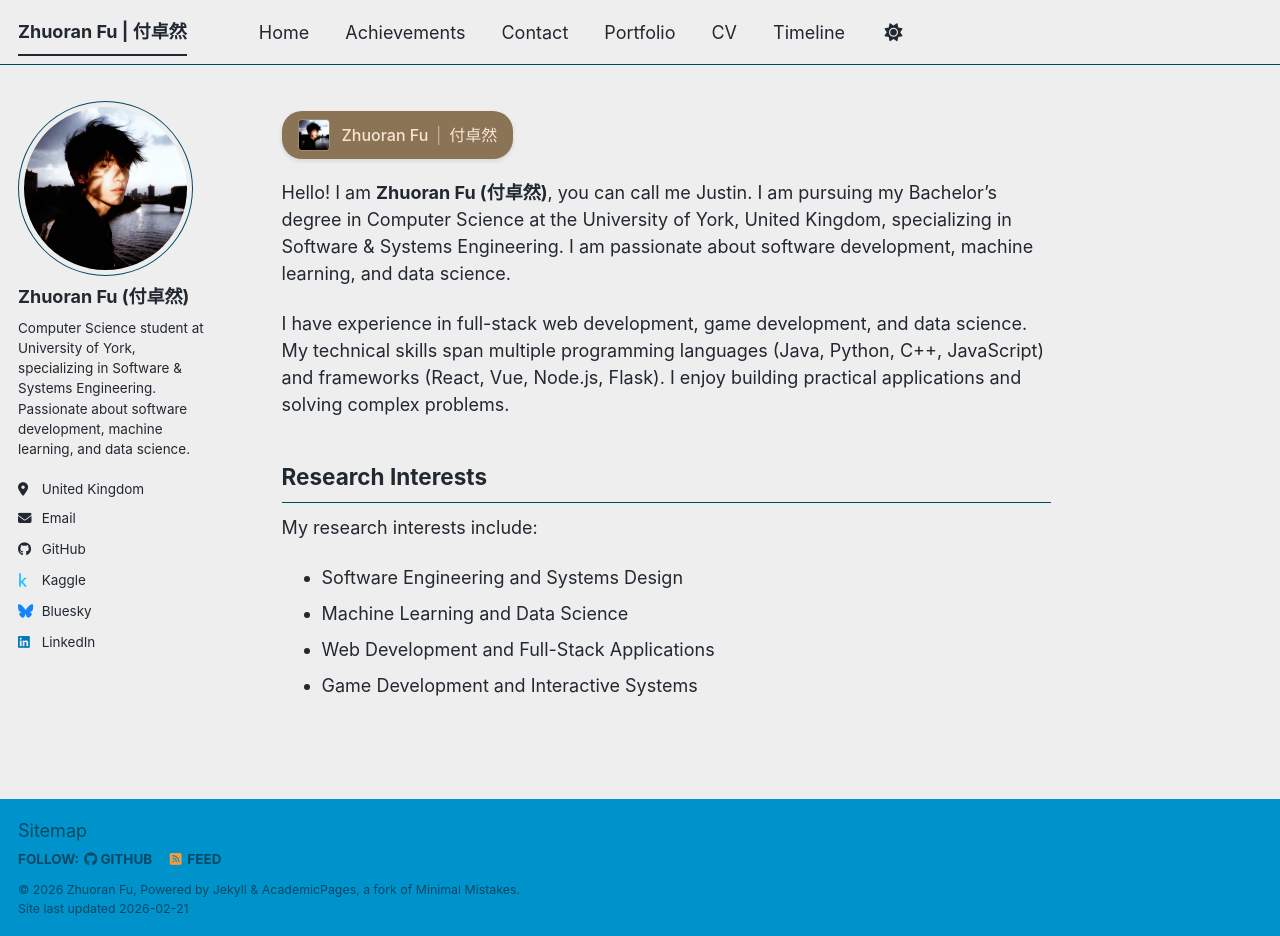
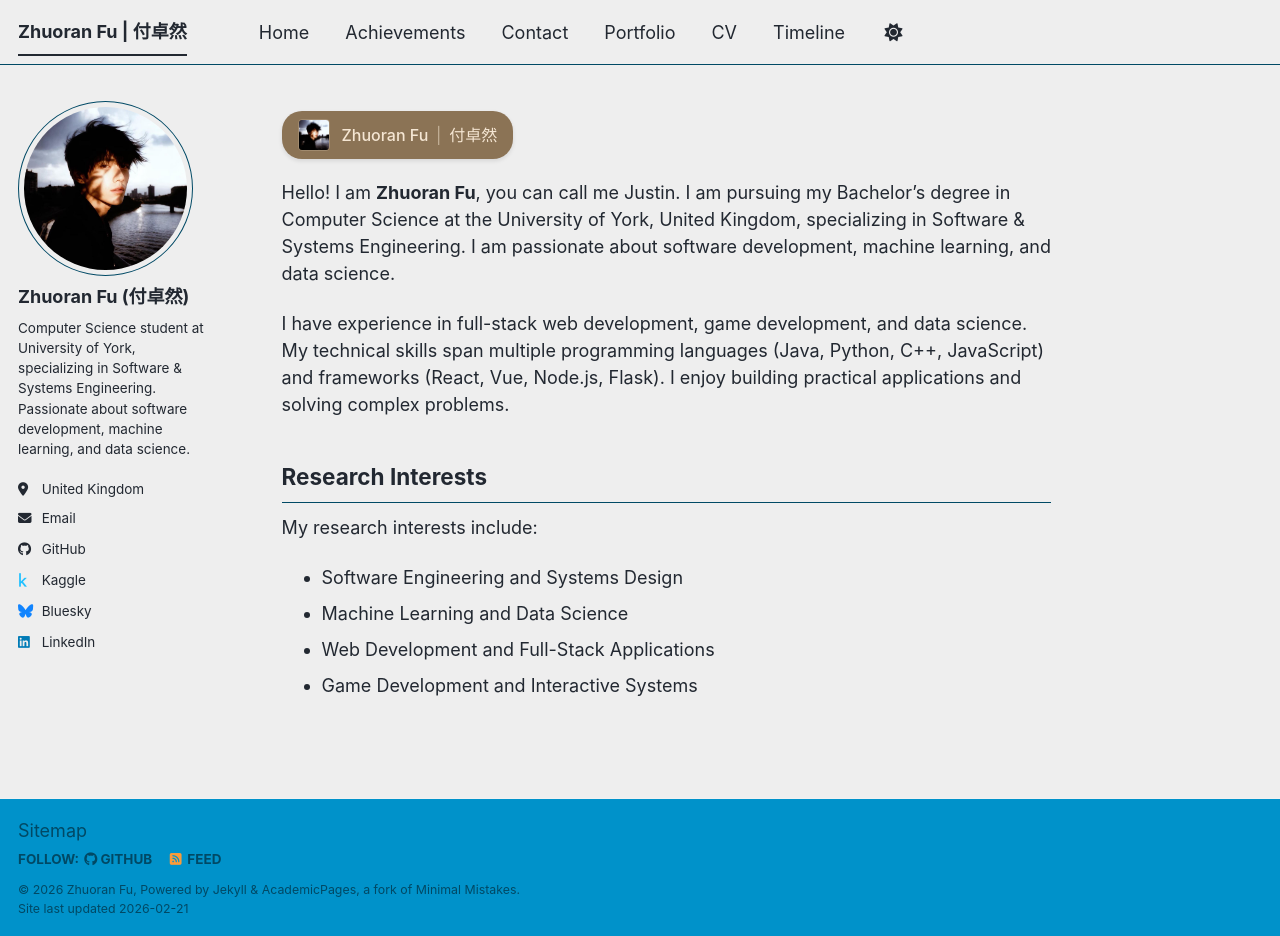
Before and after one commit to Jason-blips/Jason-blips.github.io, a Jekyll site: the page built from _pages/about.md, in a window 1280 px wide and 936 px high. Built offline with Jekyll 4.4.1, drawn with Linux system fonts in a browser that asks for light colours; a script bundle is joined from its source files by our own code; library files that are not in the unit come from our copies.

Commit message:
更新用户名

```diff
--- a/_pages/about.md
+++ b/_pages/about.md
@@ -7,7 +7,7 @@
   - /about.html
 ---
 
-Hello! I am **Zhuoran Fu (付卓然)**, you can call me Justin. I am pursuing my Bachelor's degree in Computer Science at the University of York, United Kingdom, specializing in Software & Systems Engineering. I am passionate about software development, machine learning, and data science.
+Hello! I am **Zhuoran Fu**, you can call me Justin. I am pursuing my Bachelor's degree in Computer Science at the University of York, United Kingdom, specializing in Software & Systems Engineering. I am passionate about software development, machine learning, and data science.
 
 I have experience in full-stack web development, game development, and data science. My technical skills span multiple programming languages (Java, Python, C++, JavaScript) and frameworks (React, Vue, Node.js, Flask). I enjoy building practical applications and solving complex problems.
 
```
